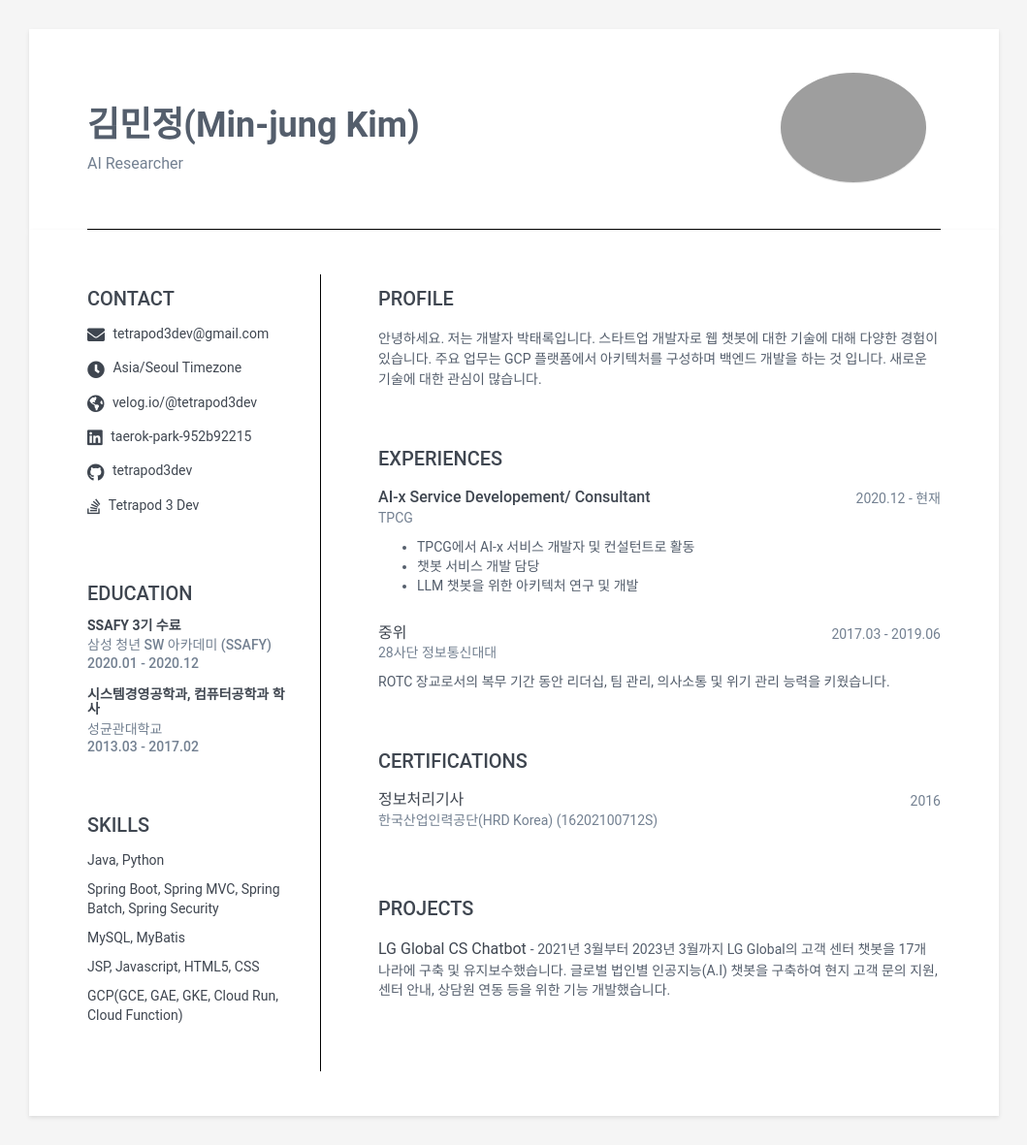
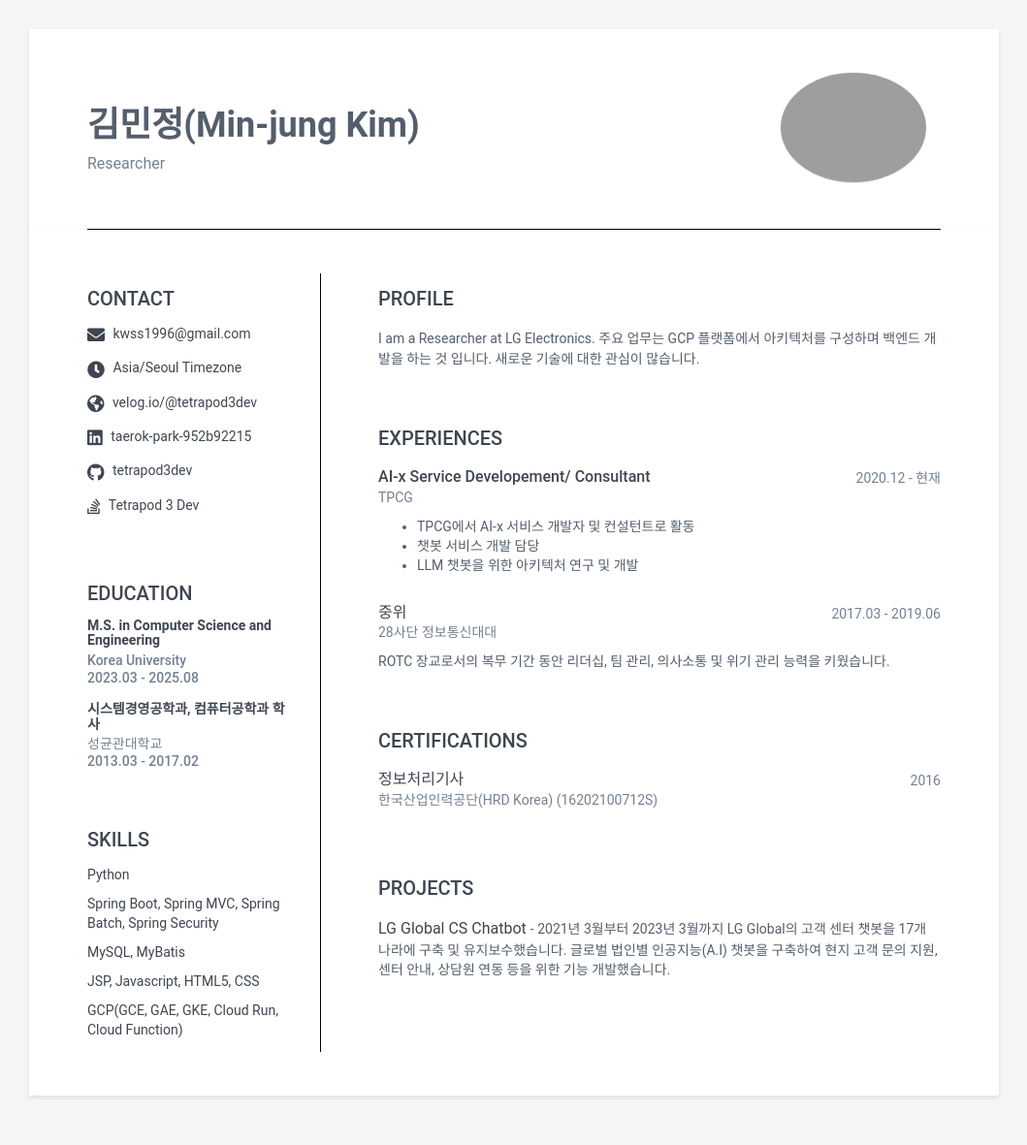
Before and after one commit to minjung98/minjung98.github.io, a Jekyll site: the page built from index.html, in a window 1280 px wide. Shown: the whole page at 97% size, without its empty margins (110-1169 px from the left). Built offline with Jekyll 4.4.1, drawn with Linux system fonts in a browser that asks for light colours; after the commit the page ends 1160 px from its top, so only the background shows below that.

Commit message:
yml파일 교체

```diff
--- a/_data/data.yml
+++ b/_data/data.yml
@@ -9,11 +9,11 @@ sidebar:
 
     # Profile information
     name: 김민정(Min-jung Kim)
-    tagline: AI Researcher
+    tagline: Researcher
     avatar: /assets/images/profile.png  #place a 100x100 picture inside /assets/images/ folder and provide the name of the file below
 
     # Sidebar links
-    email: tetrapod3dev@gmail.com
+    email: kwss1996@gmail.com
     timezone: Asia/Seoul Timezone
     citizenship:
     website: velog.io/@tetrapod3dev
@@ -26,7 +26,7 @@ sidebar:
     interests:
       title: Skills
       info:
-        - item: Java, Python
+        - item: Python
 
         - item: Spring Boot, Spring MVC, Spring Batch, Spring Security
 
@@ -39,18 +39,16 @@ sidebar:
 career-profile:
     title: Profile
     summary: |
-      안녕하세요. 저는 개발자 박태록입니다. 스타트업 개발자로 웹 챗봇에 대한 기술에 대해 다양한 경험이 있습니다.
+      I am a Researcher at LG Electronics.
       주요 업무는 GCP 플랫폼에서 아키텍처를 구성하며 백엔드 개발을 하는 것 입니다. 새로운 기술에 대한 관심이 많습니다.
 
 education:
     title: Education
     info:
-      - degree: SSAFY 3기 수료
-        university: 삼성 청년 SW 아카데미 (SSAFY)
-        time: 2020.01 - 2020.12
+      - degree: M.S. in Computer Science and Engineering
+        university: Korea University
+        time: 2023.03 - 2025.08
         details: |
-          SSAFY에서 1년간의 교육을 통해 Java를 기반으로 실무에 필요한 소프트웨어 개발 능력을 강화했습니다.
-          다양한 프로젝트와 협업 경험을 통해 실제 업무 환경에서 요구되는 기술적, 협업적 능력을 키웠습니다.
       - degree: 시스템경영공학과, 컴퓨터공학과 학사
         university: 성균관대학교
         time: 2013.03 - 2017.02
```
